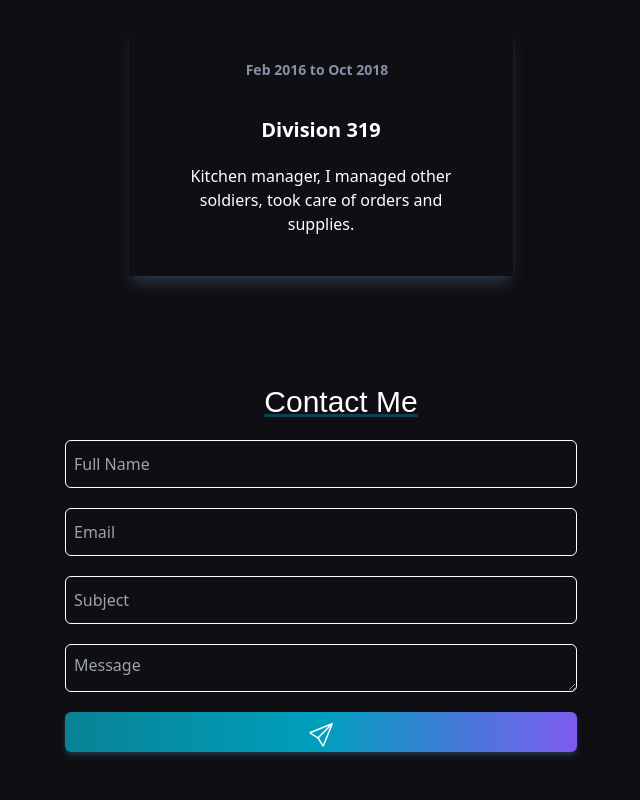
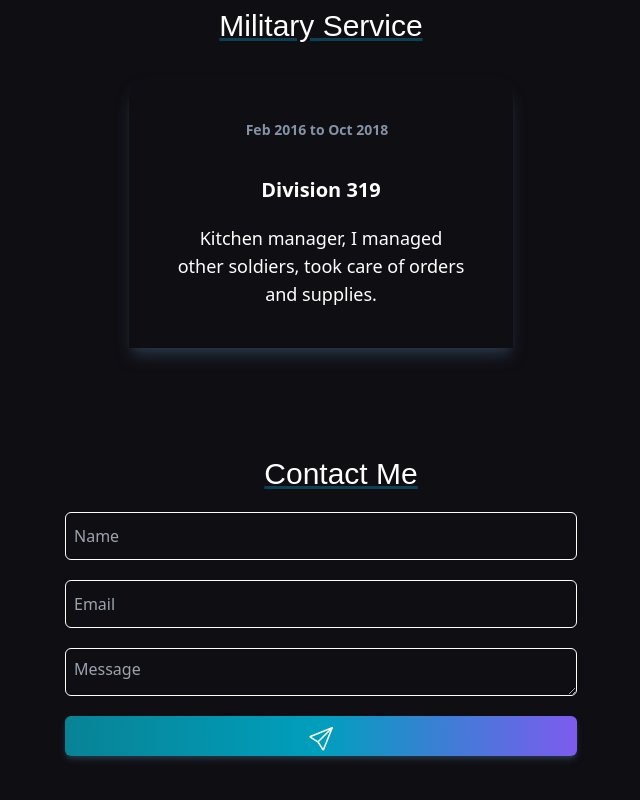
Before and after one commit to orzarhi/Portfolio, a React (Vite) app: page / in a window 1280 px wide. Shown: the part 2328-3128 px from the top of the page, without its empty margins (319-959 px from the left). Built offline with nearby package versions, Linux system fonts and the light colour scheme; a web font is replaced by a local one.

Commit message:
Added emailJs and notification

```diff
--- a/package.json
+++ b/package.json
@@ -10,10 +10,12 @@
     "preview": "vite preview"
   },
   "dependencies": {
+    "@emailjs/browser": "^3.11.0",
     "framer-motion": "^10.12.4",
     "react": "^18.2.0",
     "react-dom": "^18.2.0",
-    "react-icons": "^4.8.0"
+    "react-icons": "^4.8.0",
+    "react-toastify": "^9.1.2"
   },
   "devDependencies": {
     "@types/react": "^18.0.28",
--- a/src/App.jsx
+++ b/src/App.jsx
@@ -1,3 +1,4 @@
+import { ToastContainer } from "react-toastify";
 import { About, Education, Experience, MilitaryService, Technologies, Contact } from "./components"
 import { motion, useScroll } from "framer-motion"
 
@@ -5,7 +6,18 @@ export const App = () => {
   const { scrollYProgress } = useScroll();
   return (
     <>
-
+      <ToastContainer
+        position="bottom-right"
+        autoClose={5000}
+        hideProgressBar={false}
+        newestOnTop={false}
+        closeOnClick
+        rtl={false}
+        pauseOnFocusLoss
+        draggable
+        pauseOnHover
+        theme="dark"
+      />
       <motion.div className="fixed top-0 left-0 right-0 bg-teal h-2 origin-left	" style={{ scaleX: scrollYProgress }} />
       <motion.div
         initial={{ opacity: 0 }}
--- a/src/components/Card.jsx
+++ b/src/components/Card.jsx
@@ -6,9 +6,9 @@ export const Card = ({ title, section, place, date, recommendation }) => {
         <>
             <div className="w-4/5 max-w-sm p-6 m-3 text-center duration-300 shadow-lg shadow-grey-dark border-gray rounded-t-3xl hover:shadow-gray xl:w-full text-white">
                 <div className="px-6 pt-4 pb-2">
-
                     <span className="inline-block bg-gray-200 rounded-full px-3 py-1 text-sm font-semibold text-gray mr-2 mb-2">{date}</span>
                 </div>
+
                 <div className="px-6 py-4">
                     <div className="font-bold text-xl mb-2">
                         <span>{title}</span>
@@ -18,11 +18,12 @@ export const Card = ({ title, section, place, date, recommendation }) => {
                         <span >{place}</span>
                     </div>
 
-                    <p className="text-gray-700 text-base">
+                    <p className="text-gray-700 text-lg">
                         {section}
                     </p>
                 </div>
-                <a className="text-blue underline" target="_blank" href="https://fuchsia-madeline-16.tiiny.site"  >{recommendation}</a>
+
+                <a className="text-blue underline" target="_blank" href="https://fuchsia-madeline-16.tiiny.site">{recommendation}</a>
             </div>
         </>
 
--- a/src/components/Contact.jsx
+++ b/src/components/Contact.jsx
@@ -1,6 +1,38 @@
+import { useRef, useState } from "react";
 import { BsSend } from "react-icons/bs"
+import emailjs from '@emailjs/browser';
+import { success, error } from "../utils/notification";
+
 //BsSendCheck
 export const Contact = () => {
+    const form = useRef();
+    const [name, setName] = useState("");
+    const [email, setEmail] = useState("");
+    const [message, setMessage] = useState("");
+
+    const sendEmail = async (e) => {
+        e.preventDefault();
+
+        try {
+            const sendRequest = await emailjs.sendForm(import.meta.env.VITE_SERVICE_ID, import.meta.env.VITE_TEMPLATE_ID, form.current, import.meta.env.VITE_PUBLIC_KEY)
+            if (sendRequest.status === 200) {
+                success("Message was sent successfully.")
+                resetInputs();
+                return;
+            }
+
+        } catch (err) {
+            error(err ? err.message : "Something went wrong, try again.")
+        }
+
+    };
+
+    const resetInputs = () => {
+        setName("");
+        setEmail("");
+        setMessage("");
+    };
+
     return (
         <>
             <div className="flex justify-center font-electrolize text-white  mt-24 md:ml-0">
@@ -8,13 +40,13 @@ export const Contact = () => {
                     Contact Me
                 </span>
             </div>
-            <div className="grid justify-items-center gap-5 mt-5  rounded-md text-white">
-                <input className="bg-transparent bg-black border rounded-md  w-2/5 h-12  md:w-11/12 placeholder:p-2 focus:border-teal focus:ring-purple focus:outline-none focus:ring focus:ring-opacity-40" placeholder="Full Name" />
-                <input className="bg-transparent bg-black border rounded-md w-2/5 h-12 md:w-11/12 placeholder:p-2 focus:border-teal focus:ring-purple focus:outline-none focus:ring focus:ring-opacity-40" placeholder="Email" />
-                <input className="bg-transparent bg-black border rounded-md w-2/5 h-12 md:w-11/12 placeholder:p-2 focus:border-teal focus:ring-purple focus:outline-none focus:ring focus:ring-opacity-40" placeholder="Subject" />
-                <textarea className="bg-transparent bg-black border rounded-md w-2/5 h-12 md:w-11/12 placeholder:p-2 focus:border-teal focus:ring-purple focus:outline-none focus:ring focus:ring-opacity-40 " placeholder="Message" />
-                <button className="mb-16 md:w-11/12 text-2xl p-1 rounded-md bg-gradient-to-r from-teal to-purple shadow-md shadow-grey-dark hover:shadow-gray via-blue w-2/5"><BsSend className="inline-block" /></button>
-            </div>
+
+            <form ref={form} onSubmit={sendEmail} className="grid justify-items-center gap-5 mt-5  rounded-md text-white">
+                <input className="bg-transparent bg-black border rounded-md  w-2/5 h-12  md:w-11/12 placeholder:p-2 focus:border-teal focus:ring-purple focus:outline-none focus:ring focus:ring-opacity-40" name="user_name" placeholder="Name" value={name} onChange={({ target }) => setName(target.value)} />
+                <input type="email" className="bg-transparent bg-black border rounded-md w-2/5 h-12 md:w-11/12 placeholder:p-2 focus:border-teal focus:ring-purple focus:outline-none focus:ring focus:ring-opacity-40" name="user_email" placeholder="Email" value={email} onChange={({ target }) => setEmail(target.value)} />
+                <textarea className="bg-transparent bg-black border rounded-md w-2/5 h-12 md:w-11/12 placeholder:p-2 focus:border-teal focus:ring-purple focus:outline-none focus:ring focus:ring-opacity-40 " name="message" placeholder="Message" value={message} onChange={({ target }) => setMessage(target.value)} />
+                <button className="mb-16 md:w-11/12 text-2xl p-1 rounded-md bg-gradient-to-r from-teal to-purple shadow-md shadow-grey-dark hover:shadow-gray via-blue w-2/5" ><BsSend className="inline-block" /></button>
+            </form >
         </>
     )
 }
--- a/src/components/Experience.jsx
+++ b/src/components/Experience.jsx
@@ -11,7 +11,7 @@ export const Experience = () => {
             <div className="grid justify-items-center grid-cols-3 gap-2 p-8 xl:grid-cols-3 md:grid-cols-1 md:justify-items-center mt-5 ml-3 md:ml-0 sm:w-full md:mt-2 sm:-mt-5">
                 <Card place={"Zefat College"} title={"Computer Science Tutor"} date={"Jan 2023 to present"} section={"Teaching C#, Data structures and Algorithmscourses."} recommendation={"Letter of recommendation"} />
                 <Card place={"Maxsoft company"} title={"Full-Stack Developer"} date={"Aug 2022 to present"} section={"A Full Stack developer at a professional software company. Worked on several projects for various customers. developedand maintained code with assorted tools,such as: Node.js, .net, mongoDB, Sql, JavaScriptand React."} />
-                <Card place={"Codeo company"} title={"Full-Stack Developer"} date={"Jan 2022 to Jul 2022"} section={"I worked as Full Stack Developer. I developedand maintained code. I had the chance to work with: Node.js, .net, JavaScript and React."} />
+                <Card place={"Codeo company"} title={"Full-Stack Developer"} date={"Jan 2022 to Jul 2022"} section={"I worked as Full Stack Developer. I developed and maintained code. I had the chance to work with: Node.js, .net, JavaScript and React."} />
             </div>
         </>
     )
--- /dev/null
+++ b/src/utils/notification.js
@@ -0,0 +1,10 @@
+import { toast } from "react-toastify";
+import "react-toastify/dist/ReactToastify.css";
+
+export const success = (message) => {
+	return toast.success(message);
+};
+
+export const error = (message) => {
+	return toast.error(message);
+};
```
Also changed, not shown: 2 other files (tests, documents, lock files or other folders).
